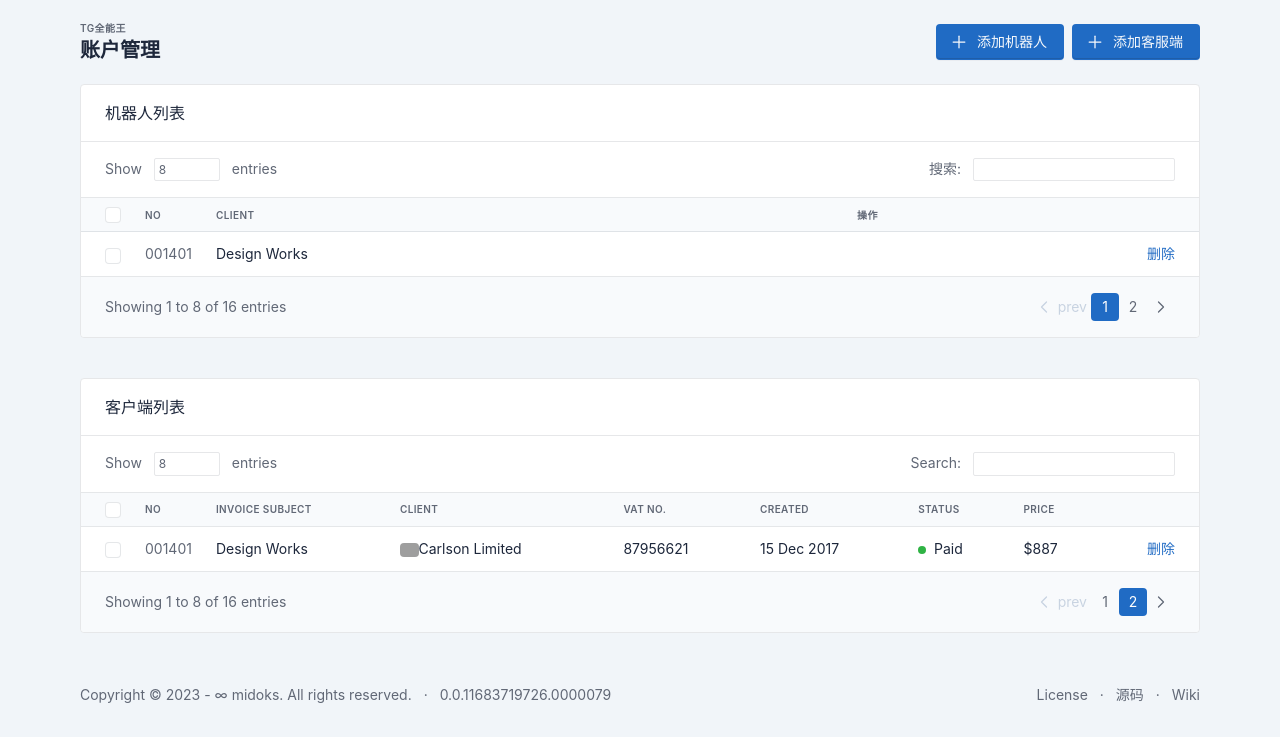
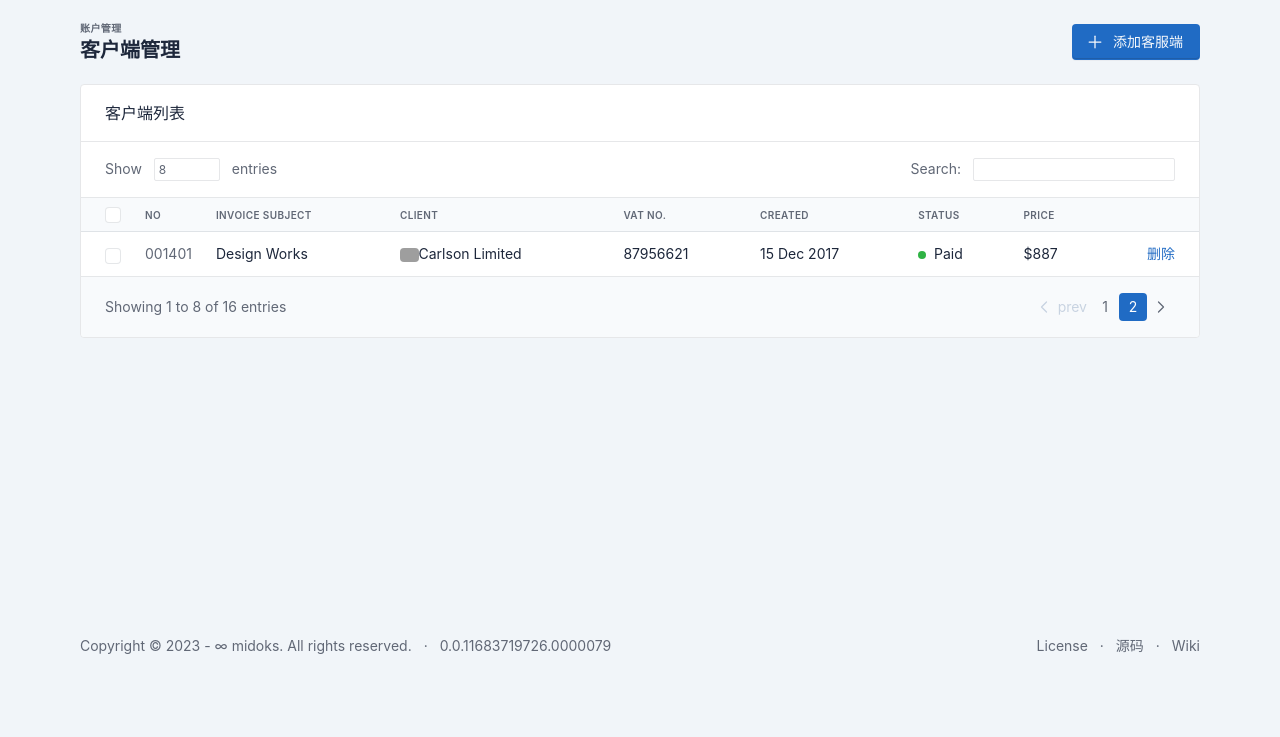
Before and after one commit to midoks/tg-king, a Flask app: page /user_client in a window 1280 px wide. Shown: the part 112-849 px from the top of the page. After the commit the page ends 766 px from the top, so only its background shows below. Run offline with Flask 2, Linux system fonts and the light colour scheme; parts of the project's set-up code (start-up, migrations or seed data) failed here and were passed over; some libraries are stand-ins or nearby versions; grey boxes are pictures that could not be loaded.

Commit message:
Update user_client.html

```diff
--- a/route/templates/default/user_client.html
+++ b/route/templates/default/user_client.html
@@ -5,18 +5,11 @@
     <div class="container-xl">
         <div class="row g-2 align-items-center">
             <div class="col">
-                <div class="page-pretitle">TG全能王</div>
-                <h2 class="page-title">账户管理</h2>
+                <div class="page-pretitle">账户管理</div>
+                <h2 class="page-title">客户端管理</h2>
             </div>
             <div class="col-auto ms-auto d-print-none">
                 <div class="btn-list">
-                  <a href="#" class="btn btn-primary d-none d-sm-inline-block" data-bs-toggle="modal" data-bs-target="#add_robot">
-                    <svg xmlns="http://www.w3.org/2000/svg" class="icon" width="24" height="24" viewBox="0 0 24 24" stroke-width="2" stroke="currentColor" fill="none" stroke-linecap="round" stroke-linejoin="round">
-                        <path stroke="none" d="M0 0h24v24H0z" fill="none"></path>
-                        <path d="M12 5l0 14"></path>
-                        <path d="M5 12l14 0"></path>
-                    </svg>添加机器人
-                  </a>
                   <a href="#" class="btn btn-primary d-none d-sm-inline-block" data-bs-toggle="modal" data-bs-target="#add_client">
                     <svg xmlns="http://www.w3.org/2000/svg" class="icon" width="24" height="24" viewBox="0 0 24 24" stroke-width="2" stroke="currentColor" fill="none" stroke-linecap="round" stroke-linejoin="round">
                         <path stroke="none" d="M0 0h24v24H0z" fill="none"></path>
@@ -29,82 +22,6 @@
         </div>
     </div>
 </div>
-
-<div class="page-body">
-    <div class="container-xl">
-        <div class="col-12">
-            <div class="card">
-              <div class="card-header">
-                <h3 class="card-title">机器人列表</h3>
-              </div>
-              <div class="card-body border-bottom py-3">
-                <div class="d-flex">
-                  <div class="text-muted">
-                    Show
-                    <div class="mx-2 d-inline-block">
-                      <input type="text" class="form-control form-control-sm" value="8" size="3" aria-label="Invoices count">
-                    </div>
-                    entries
-                  </div>
-                  <div class="ms-auto text-muted">
-                    搜索:
-                    <div class="ms-2 d-inline-block">
-                      <input type="text" class="form-control form-control-sm" aria-label="搜索">
-                    </div>
-                  </div>
-                </div>
-              </div>
-              <div class="table-responsive">
-                <table class="table card-table table-vcenter text-nowrap datatable">
-                  <thead>
-                    <tr>
-                      <th class="w-1">
-                        <input class="form-check-input m-0 align-middle" type="checkbox" aria-label="Select all invoices">
-                        </th>
-                      <th class="w-1">No</th>
-                      <th>Client</th>
-                      <th>操作</th>
-                    </tr>
-                  </thead>
-                  <tbody>
-                    <tr>
-                      <td><input class="form-check-input m-0 align-middle" type="checkbox" aria-label="Select invoice"></td>
-                      <td><span class="text-muted">001401</span></td>
-                      <td><a href="invoice.html" class="text-reset" tabindex="-1">Design Works</a></td>
-                      <td class="text-end"><a href="#">删除</a></td>
-                    </tr>
-                  </tbody>
-                </table>
-              </div>
-              <div class="card-footer d-flex align-items-center">
-                <p class="m-0 text-muted">Showing <span>1</span> to <span>8</span> of <span>16</span> entries</p>
-                <ul class="pagination m-0 ms-auto">
-                  <li class="page-item disabled">
-                    <a class="page-link" href="#" tabindex="-1" aria-disabled="true">
-                        <svg xmlns="http://www.w3.org/2000/svg" class="icon" width="24" height="24" viewBox="0 0 24 24" stroke-width="2" stroke="currentColor" fill="none" stroke-linecap="round" stroke-linejoin="round">
-                        <path stroke="none" d="M0 0h24v24H0z" fill="none"></path>
-                        <path d="M15 6l-6 6l6 6"></path>
-                        </svg>
-                      prev
-                    </a>
-                  </li>
-                  <li class="page-item active"><a class="page-link" href="#">1</a></li>
-                  <li class="page-item"><a class="page-link" href="#">2</a></li>
-                  <li class="page-item">
-                    <a class="page-link" href="#">
-                      <svg xmlns="http://www.w3.org/2000/svg" class="icon" width="24" height="24" viewBox="0 0 24 24" stroke-width="2" stroke="currentColor" fill="none" stroke-linecap="round" stroke-linejoin="round">
-                        <path stroke="none" d="M0 0h24v24H0z" fill="none"></path>
-                        <path d="M9 6l6 6l-6 6"></path>
-                    </svg>
-                    </a>
-                  </li>
-                </ul>
-              </div>
-            </div>
-        </div>
-    </div>
-</div>
-
 
 <div class="page-body">
     <div class="container-xl">
@@ -192,31 +109,6 @@
 </div>
 
 
-<div class="modal modal-blur fade" id="add_robot" tabindex="-1" role="dialog" aria-hidden="true">
-    <div class="modal-dialog modal-lg" role="document">
-        <div class="modal-content">
-            <div class="modal-header">
-                <h5 class="modal-title">添加机器人</h5>
-                <button type="button" class="btn-close" data-bs-dismiss="modal" aria-label="Close"></button>
-            </div>
-            <div class="modal-body">
-                <div class="mb-3">
-                    <label class="form-label">别名</label>
-                    <input type="text" class="form-control" name="alias" placeholder="请输入别名">
-                </div>
-                <div class="mb-3">
-                    <label class="form-label">Token</label>
-                    <input type="text" class="form-control" name="token" placeholder="输入Token">
-                </div>
-            </div>
-            <div class="modal-footer">
-                <a href="#" class="btn btn-link link-secondary" data-bs-dismiss="modal">取消</a>
-                <a href="#" class="btn btn-primary ms-auto" data-bs-dismiss="modal">添加</a>
-            </div>
-        </div>
-    </div>
-</div>
-
 <div class="modal modal-blur fade" id="add_client" tabindex="-1" role="dialog" aria-hidden="true">
     <div class="modal-dialog modal-lg" role="document">
         <div class="modal-content">
```
